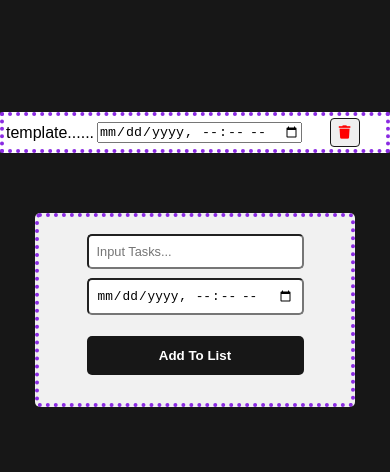
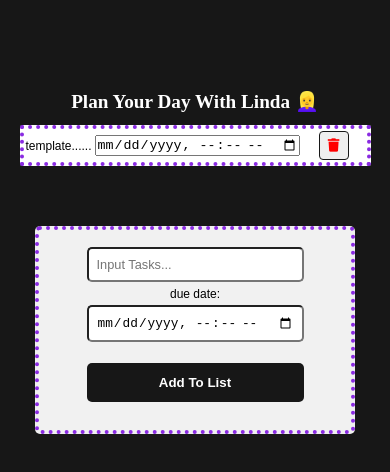
Before and after one commit to uchendu1/todolist-via-react-firebase, a React (Create React App) app: page / in a window 390 px wide. Shown: the top 472 px of the page. Built offline with nearby package versions, Linux system fonts and the light colour scheme.

Commit message:
making it responsive

```diff
--- a/src/App.css
+++ b/src/App.css
@@ -3,5 +3,11 @@
   flex-direction: column;
   justify-content: center;
   align-items: center;
-  margin:  100px auto;
+  margin:  90px auto;
 }
+
+.header{
+  font-family: cursive;
+  color: white;
+  font-size:larger;
+}
--- a/src/App.js
+++ b/src/App.js
@@ -1,10 +1,11 @@
 import { useState } from "react";
 import "./App.css";
 import { TodoList } from "./components/TodoList";
-import {AppendTask} from './components/AppendTask'
+import { AppendTask } from "./components/AppendTask";
 
 function App() {
-  const dueDate = '<input type="datetime-local" id="task"  name="task">'
+  const dueDate =
+    '<input type="datetime-local" id="task" name="task">';
 
   const [list, setList] = useState([
     {
@@ -12,12 +13,13 @@ function App() {
       Due: dueDate,
       Delete: "delete",
     },
-
   ]);
   return (
     <div className="App">
-      <TodoList items={list}  setList={setList}/>
-      <AppendTask list={list} setList={setList}/>
+      <h4 className="header">Plan Your Day With Linda 👱‍♀️</h4>
+
+      <TodoList items={list} setList={setList} />
+      <AppendTask list={list} setList={setList} />
     </div>
   );
 }
--- a/src/components/AppendTask.css
+++ b/src/components/AppendTask.css
@@ -56,6 +56,7 @@
 
   width: 20rem;
   margin: 3rem auto;
+  font-size: 12px;
 }
 
 .AppendTask-input {
--- a/src/components/AppendTask.js
+++ b/src/components/AppendTask.js
@@ -27,10 +27,10 @@ export const AppendTask = ({ list, setList }) => {
       },
     ]);
 
-    // setInput({
-    //   task: "",
-    //   due: "",
-    // });
+    setInput({
+      task: "",
+      due: "",
+    });
   };
 
   return (
@@ -43,6 +43,8 @@ export const AppendTask = ({ list, setList }) => {
         onChange={handleChange}
         name="task"
       />
+    <label for="task">due date:</label>
+
       <input
         type="datetime-local"
         placeholder="Due Date"
--- a/src/components/TodoList.css
+++ b/src/components/TodoList.css
@@ -37,7 +37,8 @@
         display: grid;
         grid-template-columns: 1fr 1fr 1fr ;
         gap: 3px;
-        width: 100%;
+        width: 90%;
+        font-size: 12px;
 
     }
     .delete{
```
